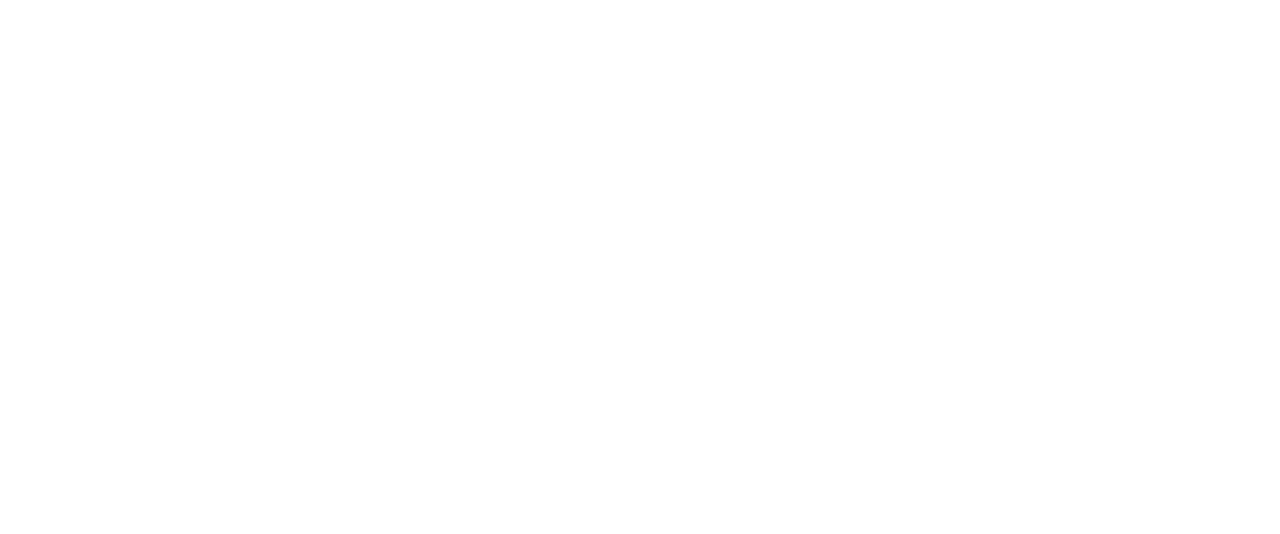
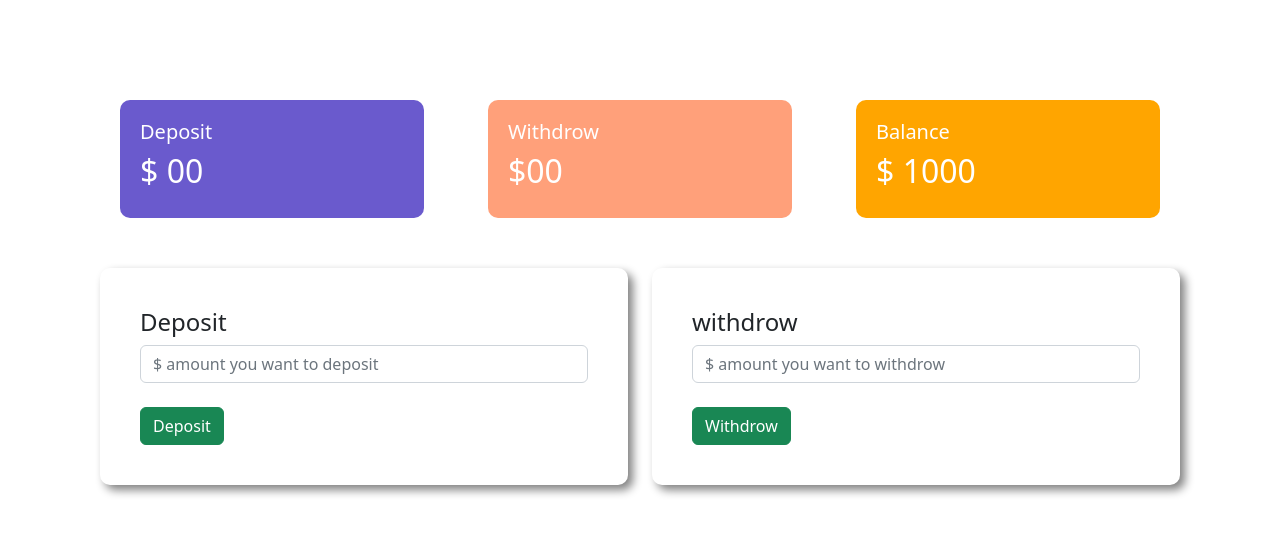
Before and after one commit to ferozfahad/Local-bank, a plain HTML site: page index.html in a window 1280 px wide. Both pictures are taken after a click on the button "Enter". Drawn offline with nearby package versions, Linux system fonts and the light colour scheme.

Commit message:
second update

```diff
--- a/index.html
+++ b/index.html
@@ -22,12 +22,52 @@
     </div>
 </div>
 <div id="transection-area">
+    <div class="row">
+        <div class="col-md-4">
+          <div class="deposit status">
+            <h5>Deposit</h5>
+            <h2>$ <span id="currentdeposit">00</span></h2>
+          </div>
+        </div>
+        <div class="col-md-4">
+          <div class="withdrow status">
+            <h5>Withdrow</h5>
+            <h2>$00</h2>
+          </div>
+        </div>
+        <div class="col-md-4">
+           <div class="balance status">
+            <h5>Balance</h5>
+            <h2>$ <span id="currentbalance">1000</span></h2>
+           </div>
+        </div>
+    </div>
+    <div class="row">
+        <div class="col-md-6">
+           <div class="submit-area">
+            <h4>Deposit</h4>
+            <input id="depositamount" type="text" class="form-control" placeholder="$ amount you want to deposit">
+            <br>
+            <button id="addDeposit" class="btn btn-success">Deposit</button>
+           </div>
+        </div>
 
+        <div class="col-md-6">
+          <div class="submit-area">
+            <h4>withdrow</h4>
+            <input type="text" class="form-control" placeholder="$ amount you want to withdrow">
+            <br>
+            <button class="btn btn-success">Withdrow</button>
+          </div>
+        </div>
+
+    </div>
 </div>
 
  <!-- JavaScript Bundle with Popper -->
 <script src="https://cdn.jsdelivr.net/npm/bootstrap@5.2.0/dist/js/bootstrap.bundle.min.js" integrity="sha384-A3rJD856KowSb7dwlZdYEkO39Gagi7vIsF0jrRAoQmDKKtQBHUuLZ9AsSv4jD4Xa" crossorigin="anonymous"></script>
 <script>
+    // login area
     const loginbtn  = document.getElementById("login");
     loginbtn.addEventListener("click", function(){
        const loginarea = document.getElementById("login-area");
@@ -35,6 +75,29 @@
        const transectionarea = document.getElementById("transection-area");
        transectionarea.style.display="block";
     })
+    // deposit area
+    const depositbtn = document.getElementById("addDeposit");
+    depositbtn.addEventListener("click", function(){
+        const depostAmount = document.getElementById("depositamount").value;
+        const depositNumber = parseFloat(depostAmount);
+
+        // const currentDeposit = document.getElementById("currentdeposit").innerText;
+        // const CurrentDepositnuber = parseFloat(currentDeposit);
+        // const totalDeposit = depositNumber + CurrentDepositnuber;
+
+        // document.getElementById("currentdeposit").innerText= totalDeposit;
+        updatespantext("currentdeposit", depositNumber);
+        updatespantext("currentbalance", depositNumber);
+
+        document.getElementById("depositamount").value= "";
+    })
+    function updatespantext(id, depositNumber){
+        const currentBalance = document.getElementById(id).innerText;
+        const currentBalanceNumber = parseFloat(currentBalance);
+        const totalBalance = depositNumber + currentBalanceNumber;
+        document.getElementById(id).innerText= totalBalance;
+    }
+
 </script>
 </body>
 </html>
--- a/style.css
+++ b/style.css
@@ -10,3 +10,18 @@ body{
 #transection-area{
     display: none;
 }
+.deposit{
+    background-color: slateblue;
+}
+.withdrow{
+    background-color: lightsalmon;
+}
+.balance{
+    background-color: orange;
+}
+.status{
+    margin: 0 20px;
+    color: white;
+    padding: 20px;
+    border-radius: 10px;
+}
```
